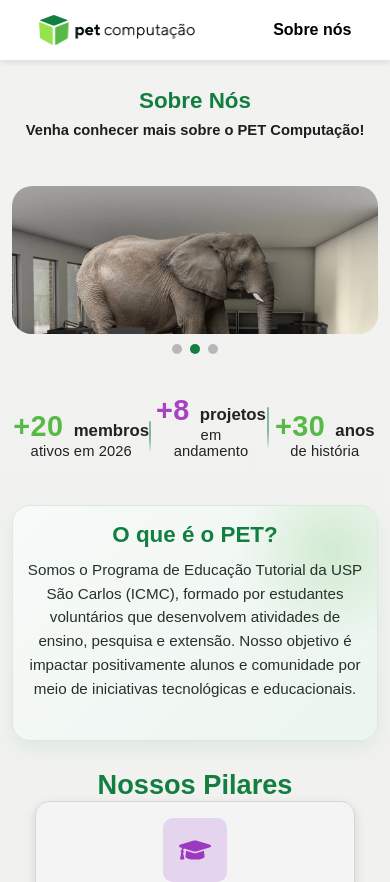
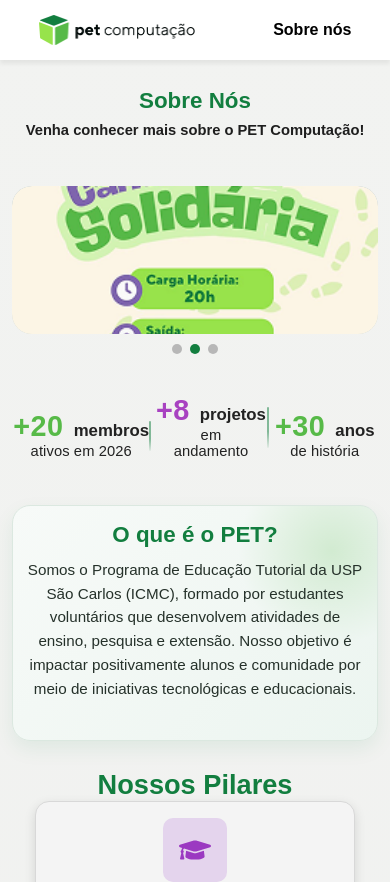
Before and after one commit to pet-comp/USP-PET-Website, a React (Vite) app: page /sobrenos in a window 390 px wide. Shown: the top 882 px of the page. Built offline with nearby package versions, Linux system fonts and the light colour scheme.

Commit message:
Ajuste imagens

```diff
--- a/src/pages/SobreNos/SobreNos.module.css
+++ b/src/pages/SobreNos/SobreNos.module.css
@@ -39,7 +39,10 @@
 	margin-top: 48px;
 	position: relative;
 	width: 100%;
-	height: 60vh;
+	aspect-ratio: 16 / 9;
+	height: auto;
+	max-height: 620px;
+	min-height: 280px;
 	background-color: #C8D4D6;
 	border-radius: 30px;
 	overflow: hidden;
@@ -64,7 +67,21 @@
 	height: 100%;
 	border-radius: 30px;
 	object-fit: cover;
+	object-position: center;
 	display: block;
+}
+
+.heroSlide {
+	position: absolute;
+	inset: 0;
+	opacity: 0;
+	pointer-events: none;
+	transition: opacity 0.35s ease;
+}
+
+.heroSlideActive {
+	opacity: 1;
+	pointer-events: auto;
 }
 
 .heroNavButton {
@@ -416,6 +433,8 @@
 	align-items: center;
 	gap: 8px;
 	align-self: center;
+	justify-self: end;
+	margin-right: 60px;
 	max-width: 270px;
 }
 
@@ -443,7 +462,6 @@
 	gap: 8px;
 }
 
-/* !important necessário para vencer o reset de button herdado */
 .historyDot {
 	width: 10px !important;
 	height: 10px !important;
@@ -630,18 +648,18 @@
 	}
 
 	.heroImageWrapper {
-		aspect-ratio: 2.2 / 1;
-		height: 32vw;
+		aspect-ratio: 16 / 10;
+		height: auto;
 		min-height: 180px;
-		max-height: 260px;
+		max-height: 300px;
 	}
 
 	.heroImageWrapper img {
-		aspect-ratio: 16/10;
-		max-height: 180px;
-		min-height: 80px;
+		aspect-ratio: auto;
+		max-height: none;
+		min-height: 0;
 		border-radius: 12px;
-		height: auto;
+		height: 100%;
 	}
 
 	.heroNavButton {
@@ -682,6 +700,7 @@
 
 	.historyCarouselMock {
 		justify-self: center;
+		margin-right: 0;
 	}
 
 	.photoMock {
```
